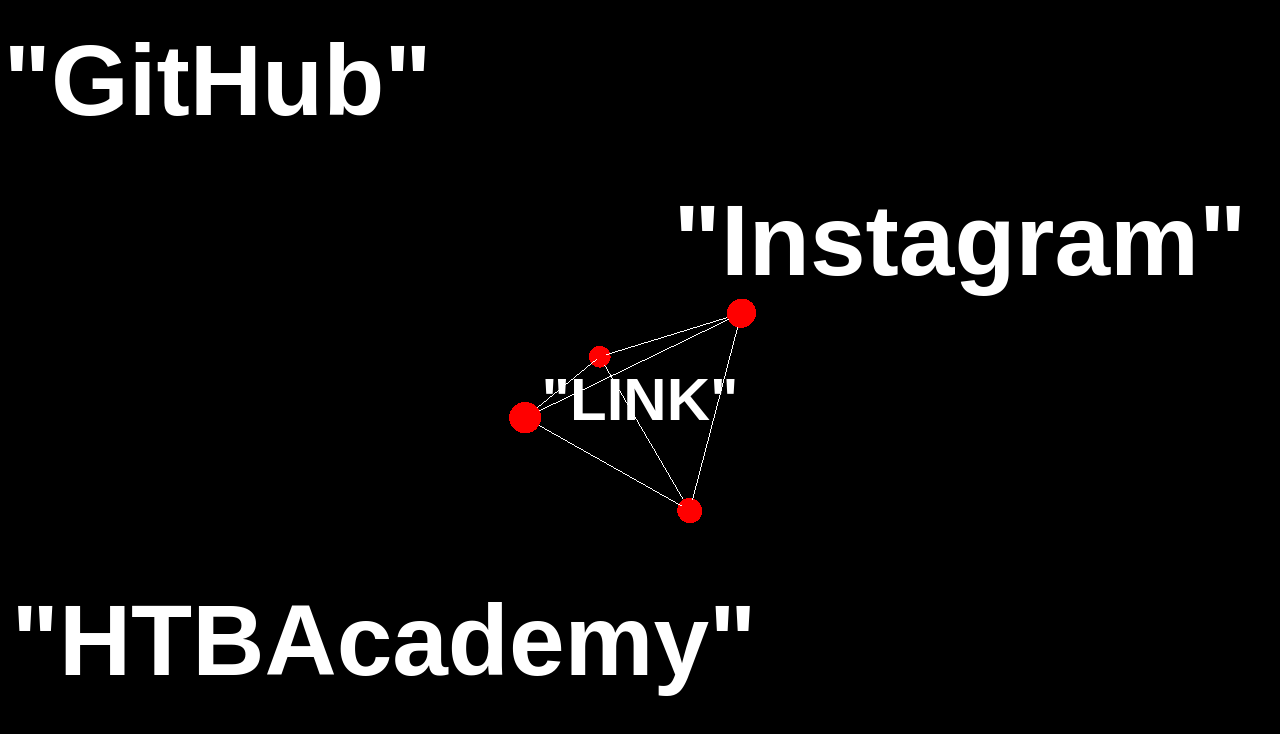
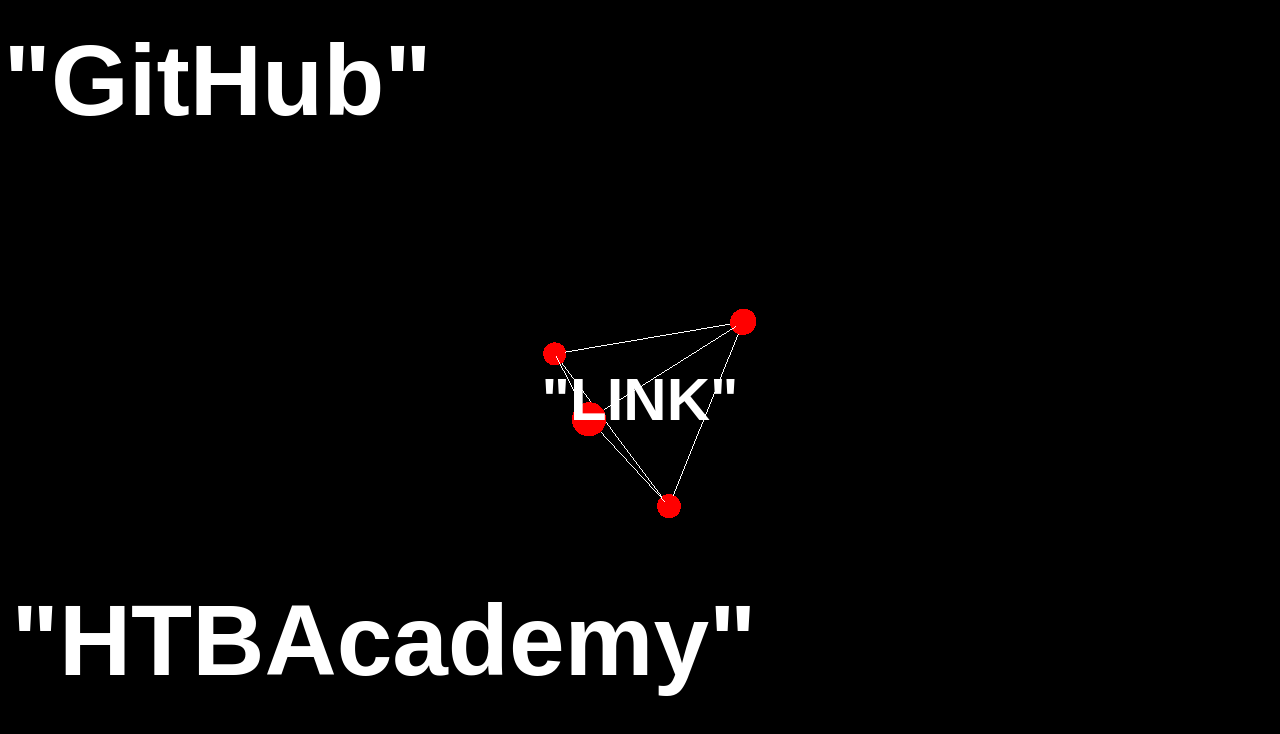
Before and after one commit to replay9zz/next-project, a Next.js app: page /link in a window 1280 px wide. Shown: the top 734 px of the page. Built offline with nearby package versions, Linux system fonts and the light colour scheme.

Commit message:
Remove Instagram link

```diff
--- a/src/app/link/page.tsx
+++ b/src/app/link/page.tsx
@@ -26,11 +26,11 @@
               &quot;GitHub&quot;
             </a>
           </div>
-          <div className="link-instagram-1">
+          {/* <div className="link-instagram-1">
             <a href="https://www.instagram.com/hirokiokabe_o.o_/" target="_blank" rel="noopener noreferrer">
               &quot;Instagram&quot;
             </a>
-          </div>
+          </div> */}
           <div className="link-hackthebox-academy-1">
             <a href="https://academy.hackthebox.com/dashboard" target="_blank" rel="noopener noreferrer">
               &quot;HTBAcademy&quot;
```
